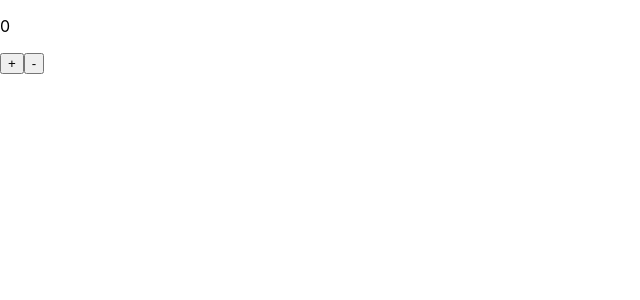
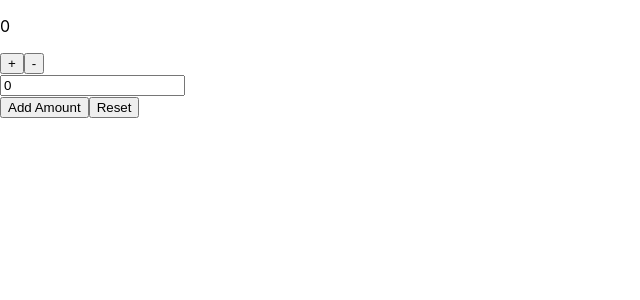
Before and after one commit to JosephMichaelSanchez/nhl-api, a React (Create React App) app: page / in a window 1280 px wide. Shown: the top 300 px of the page, without its empty margins (0-640 px from the left). Built offline with nearby package versions, Linux system fonts and the light colour scheme.

Commit message:
Add reset and incrementByAmount reducers to counterSlice

```diff
--- a/src/features/counter/Counter.js
+++ b/src/features/counter/Counter.js
@@ -1,6 +1,7 @@
 import React from 'react'
 import { useSelector, useDispatch } from 'react-redux';
-import { increment, decrement } from './counterSlice';
+import { increment, decrement, reset, incrementByAmount } from './counterSlice';
+import { useState } from 'react';
 
 
 
@@ -8,6 +9,15 @@
 
     const count = useSelector((state) => state.counter.count);
     const dispatch = useDispatch();
+
+    const [incrementAmount, setIncrementAmount] = useState(0);
+
+    const addValue = Number(incrementAmount) || 0;
+
+    const resetAll = () => {
+        setIncrementAmount(0);
+        dispatch(reset());
+    }
 
     return (
         <div>
@@ -17,6 +27,16 @@
                     <button onClick={() => dispatch(increment())}>+</button>
                     <button onClick={() => dispatch(decrement())}>-</button>
                 </div>
+                <input
+                    type='text'
+                    value={incrementAmount}
+                    onChange={(e) => setIncrementAmount(e.target.value)}
+                />
+                <div>
+                    <button onClick={() => dispatch(incrementByAmount(addValue))}>Add Amount</button>
+                    <button onClick={resetAll}>Reset</button>
+                </div>
+
             </section>
         </div>
     )
--- a/src/features/counter/counterSlice.js
+++ b/src/features/counter/counterSlice.js
@@ -13,10 +13,17 @@
         },
         decrement: (state) => {
             state.count -= 1;
+        },
+        reset: (state) => {
+            state.count = 0;
+        },
+        incrementByAmount: (state, action) => {
+            state.count += action.payload;
         }
+
     }
 })
 
-export const { increment, decrement } = counterSlice.actions;
+export const { increment, decrement, reset, incrementByAmount } = counterSlice.actions;
 
 export default counterSlice.reducer;
```
